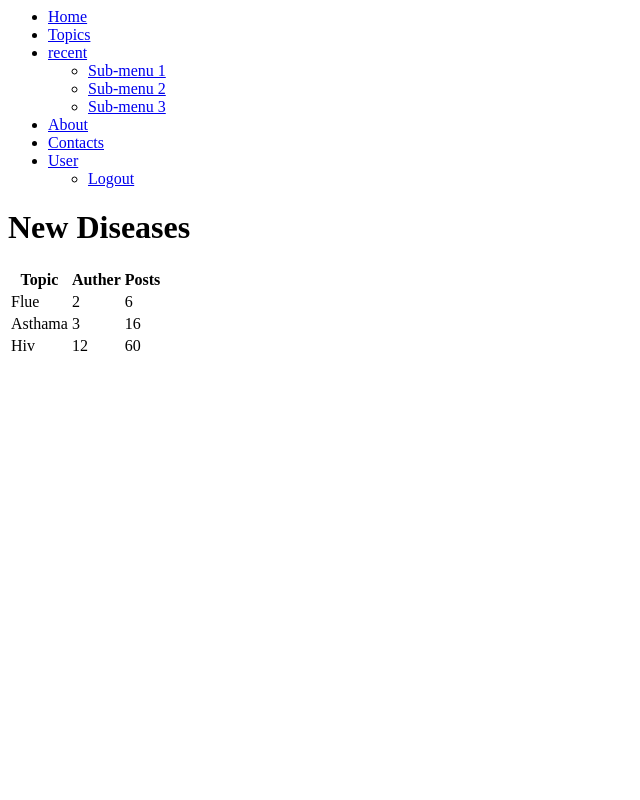
After one commit to pratsj9/doct_forum, a PHP site: page /topicList.php in a window 1280 px wide. The commit adds this page. Shown: the whole page, without its empty margins (0-640 px from the left). Run offline with PHP 8.4, Linux system fonts and the light colour scheme.

Commit message:
renamed: threads.php -> categoryList.php, modified:index.php added categoryList.php, modified:menu.php added link to 'Home', new file:topicList.php

```diff
--- a/threads.php
+++ b/categoryList.php
@@ -1,5 +1,5 @@
 <html>
-  <head><title>Compare Page</title></head>
+  <head><title>Doctors Forum</title></head>
   <body>
     <div class="box">
       <div class="content">
--- a/index.php
+++ b/index.php
@@ -4,5 +4,5 @@
     <?php include 'menu.php'?>
     <link rel="stylesheet" type="html/css" href="css/main.css" >
 </head>
-    <?php include 'threads.php'?>
+    <?php include 'categoryList.php'?>
 </html>
--- a/menu.php
+++ b/menu.php
@@ -8,8 +8,8 @@
    <div id="wrapper">
       <nav>
         <ul class="menu">
-          <li class="home current"><a href="#"><span>Home</span></a></li>
-          <li><a href="#"><span>Topics</span></a></li>
+          <li class="home current"><a href="index.php"><span>Home</span></a></li>
+          <li><a href="topicList.php"><span>Topics</span></a></li>
           <li><a href="#"><span>recent </span></a>
             <ul class="sub-menu">
               <li><a href="#">Sub-menu 1</a></li>
--- /dev/null
+++ b/topicList.php
@@ -0,0 +1,21 @@
+<html>
+    <head>
+        <title>Topic Name: </title>
+        <?php include 'menu.php'?>
+        <link rel="stylesheet" type="html/css" href="css/main.css" >
+    </head>
+
+    <body>
+        <div class="box">
+            <div class="content">
+             <h1>New Diseases</h1>
+             <table class="tab">
+             <tr><th class="one">Topic</th><th class="two">Auther</th><th class="three">Posts</th></tr>
+             <tr><td>Flue </td> <td>2</td> <td>6</td> </tr>
+             <tr><td>Asthama</td> <td>3</td> <td>16</td> </tr>
+             <tr><td>Hiv</td> <td>12</td> <td>60</td> </tr>
+             </table>
+            </div>
+        </div>
+    </body>
+</html>
```
